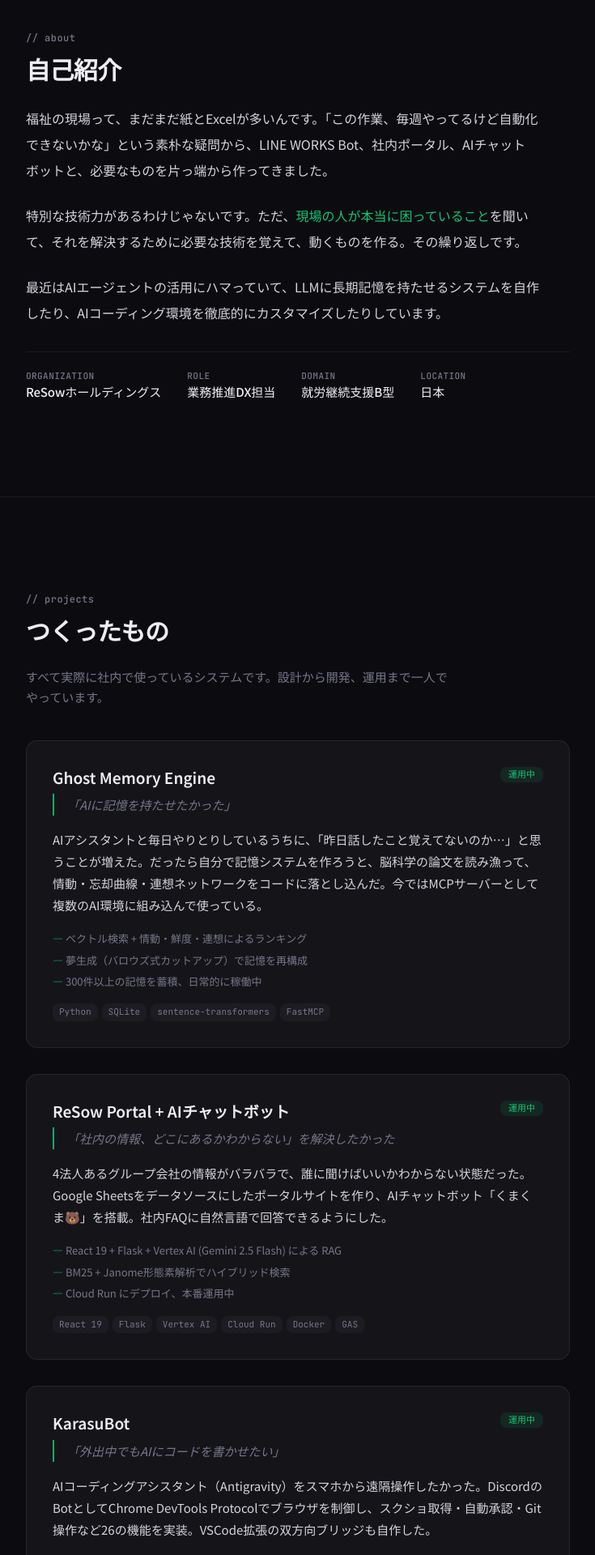
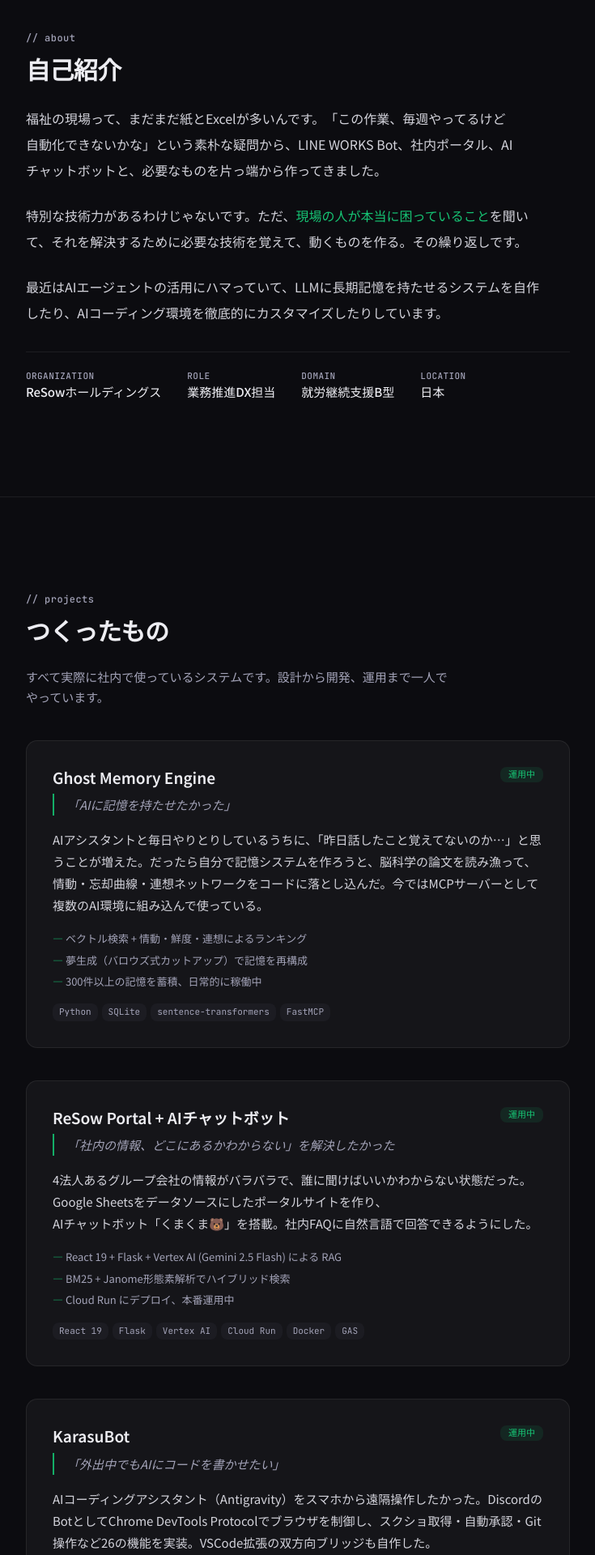
Before and after one commit to okadak-maker/portfolio, a plain HTML site: page index.html in a window 1280 px wide. Shown: the part 880-2800 px from the top of the page at 81% size, without its empty margins (272-1007 px from the left). Drawn offline with Linux system fonts and the light colour scheme.

Commit message:
style: fix typography line-breaks and contrast ratios for design QA 10/10

```diff
--- a/index.html
+++ b/index.html
@@ -40,7 +40,7 @@
         <span class="name-en">Kenki Okada</span>
       </h1>
       <p class="hero-intro">
-        就労継続支援B型事業所「ワンダーフレンズ」を運営する会社で、<strong>一人情シス兼DX担当</strong>をやっています。エンジニアとしての専門教育は受けていません。「これ、自動化できないかな」から始まって、気づいたらBot・AI・クラウドまで手を広げていました。
+        就労継続支援B型事業所「ワンダーフレンズ」を<span class="ib">運営する会社で、</span><span class="ib"><strong>一人情シス兼DX担当</strong>を</span>やっています。エンジニアとしての専門教育は受けていません。<span class="ib">「これ、自動化できないかな」</span>から始まって、気づいたら<span class="ib">Bot・AI・クラウドまで</span>手を広げていました。
       </p>
       <div class="hero-links">
         <a href="#projects" class="primary">つくったもの →</a>
@@ -56,9 +56,9 @@
       <h2 class="reveal">自己紹介</h2>
 
       <p class="about-text reveal">
-        福祉の現場って、まだまだ紙とExcelが多いんです。「この作業、毎週やってるけど自動化できないかな」という素朴な疑問から、LINE WORKS Bot、社内ポータル、AIチャットボットと、必要なものを片っ端から作ってきました。</p>
+        福祉の現場って、まだまだ紙とExcelが多いんです。<span class="ib">「この作業、毎週やってるけど</span><span class="ib">自動化できないかな」</span>という素朴な疑問から、LINE WORKS Bot、社内ポータル、AIチャットボットと、必要なものを片っ端から作ってきました。</p>
       <p class="about-text reveal">
-        特別な技術力があるわけじゃないです。ただ、<em>現場の人が本当に困っていること</em>を聞いて、それを解決するために必要な技術を覚えて、動くものを作る。その繰り返しです。</p>
+        特別な技術力があるわけじゃないです。ただ、<span class="ib"><em>現場の人が本当に困っていること</em>を</span>聞いて、それを解決するために必要な技術を覚えて、動くものを作る。その繰り返しです。</p>
       <p class="about-text reveal">
         最近はAIエージェントの活用にハマっていて、LLMに長期記憶を持たせるシステムを自作したり、AIコーディング環境を徹底的にカスタマイズしたりしています。</p>
 
@@ -119,7 +119,7 @@
           </div>
           <p class="project-why">「社内の情報、どこにあるかわからない」を解決したかった</p>
           <p class="project-body">
-            4法人あるグループ会社の情報がバラバラで、誰に聞けばいいかわからない状態だった。Google Sheetsをデータソースにしたポータルサイトを作り、AIチャットボット「くまくま🐻」を搭載。社内FAQに自然言語で回答できるようにした。</p>
+            4法人あるグループ会社の情報がバラバラで、誰に聞けばいいかわからない状態だった。Google Sheetsをデータソースにしたポータルサイトを作り、<span class="ib">AIチャットボット「くまくま🐻」</span>を搭載。社内FAQに自然言語で回答できるようにした。</p>
           <ul class="project-detail">
             <li>React 19 + Flask + Vertex AI (Gemini 2.5 Flash) による RAG</li>
             <li>BM25 + Janome形態素解析でハイブリッド検索</li>
@@ -359,7 +359,7 @@
       <h2 class="reveal">連絡先</h2>
 
       <div class="contact-body reveal">
-        <p>プロジェクトの詳細や、DX推進についての相談などお気軽にどうぞ。</p>
+        <p>プロジェクトの詳細や、DX推進についての相談など<span class="ib">お気軽にどうぞ。</span></p>
         <div class="contact-links">
           <a href="https://github.com/okadak-maker" class="contact-link" target="_blank" rel="noopener">
             <svg viewBox="0 0 24 24" fill="currentColor"><path d="M12 0C5.37 0 0 5.37 0 12c0 5.31 3.435 9.795 8.205 11.385.6.105.825-.255.825-.57 0-.285-.015-1.23-.015-2.235-3.015.555-3.795-.735-4.035-1.41-.135-.345-.72-1.41-1.23-1.695-.42-.225-1.02-.78-.015-.795.945-.015 1.62.87 1.845 1.23 1.08 1.815 2.805 1.305 3.495.99.105-.78.42-1.305.765-1.605-2.67-.3-5.46-1.335-5.46-5.925 0-1.305.465-2.385 1.23-3.225-.12-.3-.54-1.53.12-3.18 0 0 1.005-.315 3.3 1.23.96-.27 1.98-.405 3-.405s2.04.135 3 .405c2.295-1.56 3.3-1.23 3.3-1.23.66 1.65.24 2.88.12 3.18.765.84 1.23 1.905 1.23 3.225 0 4.605-2.805 5.625-5.475 5.925.435.375.81 1.095.81 2.22 0 1.605-.015 2.895-.015 3.3 0 .315.225.69.825.57A12.02 12.02 0 0024 12c0-6.63-5.37-12-12-12z"/></svg>
--- a/styles.css
+++ b/styles.css
@@ -17,7 +17,7 @@
 
   --text:         #D4D4DC;
   --text-strong:  #EDEDF2;
-  --text-muted:   #76768A;
+  --text-muted:   #A3A3B8; /* Improved contrast ratio for readability */
 
   --accent:       #13AE67;
   --accent-dim:   rgba(19, 174, 103, 0.12);
@@ -46,7 +46,7 @@
   --border-hover: rgba(0, 0, 0, 0.16);
   --text:       #3C3C43;
   --text-strong:#1A1A1E;
-  --text-muted: #8E8E9A;
+  --text-muted: #5C5C66; /* Improved contrast ratio (WCAG AA) */
   --accent-dim: rgba(19, 174, 103, 0.08);
   --accent-text:#0A8C4F;
 }
@@ -94,6 +94,11 @@ h3 { font-size: 17px; font-weight: 600; }
   max-width: 540px;
   margin-bottom: var(--sp-10);
   line-height: 1.7;
+}
+
+.ib {
+  display: inline-block;
+  text-decoration: inherit;
 }
 
 /* ===== LAYOUT ===== */
@@ -277,7 +282,7 @@ section { padding: var(--section-gap) 0; position: relative; }
 .projects-list {
   display: flex;
   flex-direction: column;
-  gap: var(--sp-8);
+  gap: var(--sp-10); /* Increased spacing for better visual rhythm */
 }
 .project {
   padding: var(--sp-8);
@@ -398,7 +403,7 @@ section { padding: var(--section-gap) 0; position: relative; }
 
 /* ===== FOOTER ===== */
 .footer {
-  padding: var(--sp-8) 0;
+  padding: var(--sp-12) 0; /* More breathing room at the bottom */
   border-top: 1px solid var(--border);
   font: 400 13px/1.6 var(--font-mono);
   color: var(--text-muted);
```
